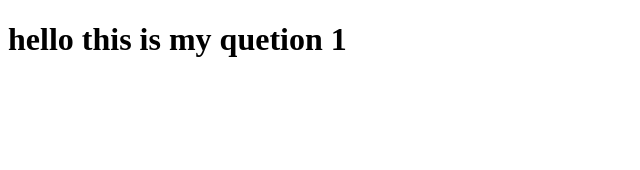
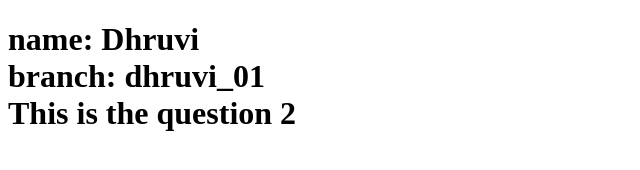
Before and after one commit to dhruviptl168/dhruvi_60_mid2025, a plain HTML site: page index.html in a window 1280 px wide. Shown: the whole page, without its empty margins (0-640 px from the left). Drawn offline with Linux system fonts and the light colour scheme.

Commit message:
first commit

```diff
--- a/index.html
+++ b/index.html
@@ -6,6 +6,9 @@
     <title>Document</title>
 </head>
 <body>
-    <h1>hello this is my quetion 1</h1>
+    <h1>name: Dhruvi
+        <br> branch: dhruvi_01
+        <br> This is the question 2
+    </h1>
 </body>
 </html>
```
